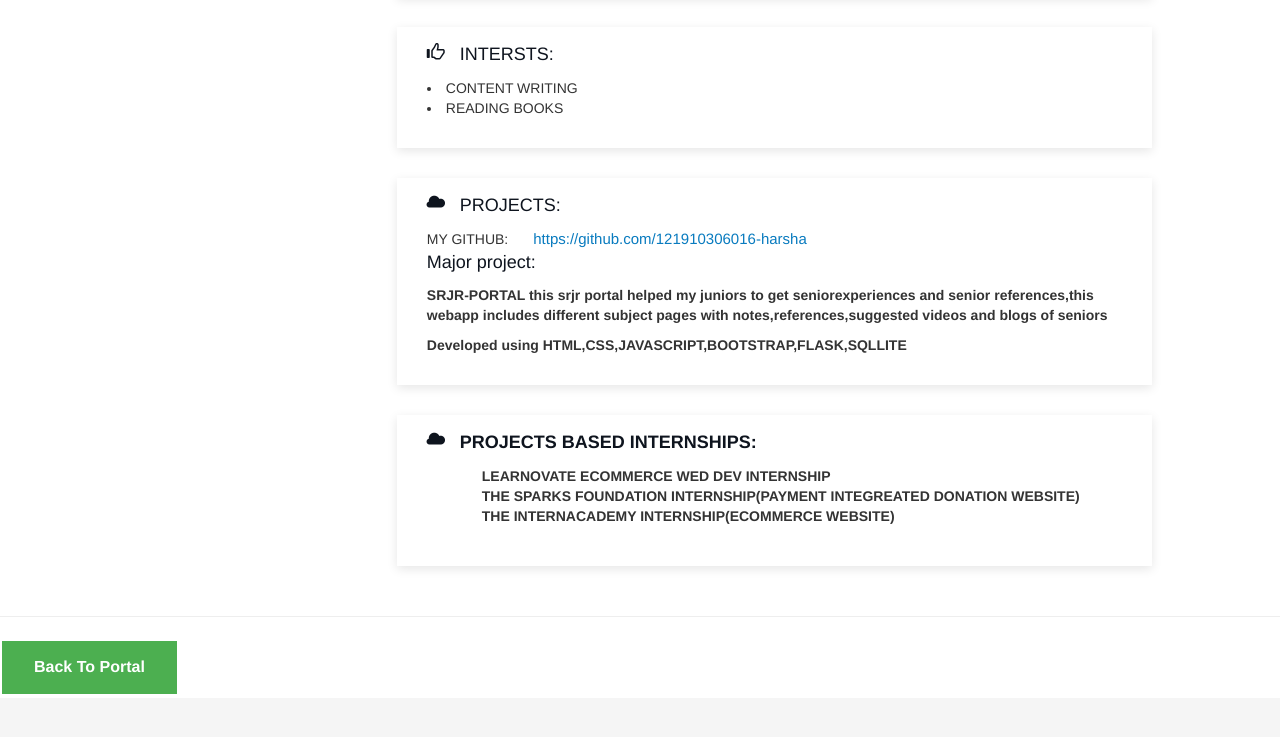
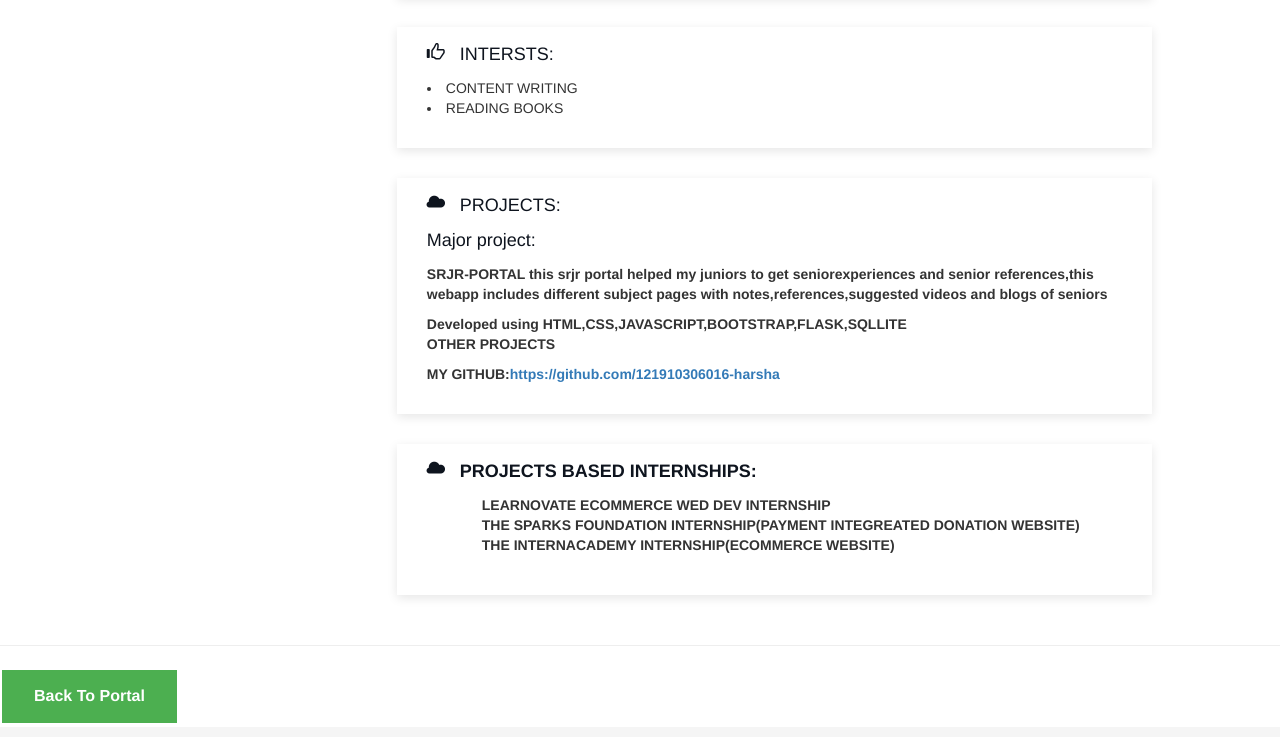
Before and after one commit to 121910306016-harsha/121910306016-harsha.github.io, a plain HTML site: page resume.html in a window 1280 px wide. Shown: the part 871-1608 px from the top of the page. Before the commit the page ends 1579 px from the top, so only its background shows below. Drawn offline with nearby package versions, Linux system fonts and the light colour scheme.

Commit message:
Update resume.html

```diff
--- a/resume.html
+++ b/resume.html
@@ -112,11 +112,13 @@
       </div>
       <div class="card">
         <p><i class="glyphicon glyphicon-cloud"></i>&nbsp;&nbsp;&nbsp;PROJECTS:</p>
-        MY GITHUB:<a href=" https://github.com/121910306016-harsha">https://github.com/121910306016-harsha</a>
         <p>Major project:</p>
         <b>SRJR-PORTAL this srjr portal helped my juniors to get seniorexperiences and senior references,this webapp includes different subject pages with notes,references,suggested videos and blogs of seniors</p>
         <b>Developed using</b>
         <b>HTML,CSS,JAVASCRIPT,BOOTSTRAP,FLASK,SQLLITE</b>
+        <br>
+        <p>OTHER PROJECTS</p>
+        MY GITHUB:<a href=" https://github.com/121910306016-harsha">https://github.com/121910306016-harsha</a>
 
 
     </div>
```
